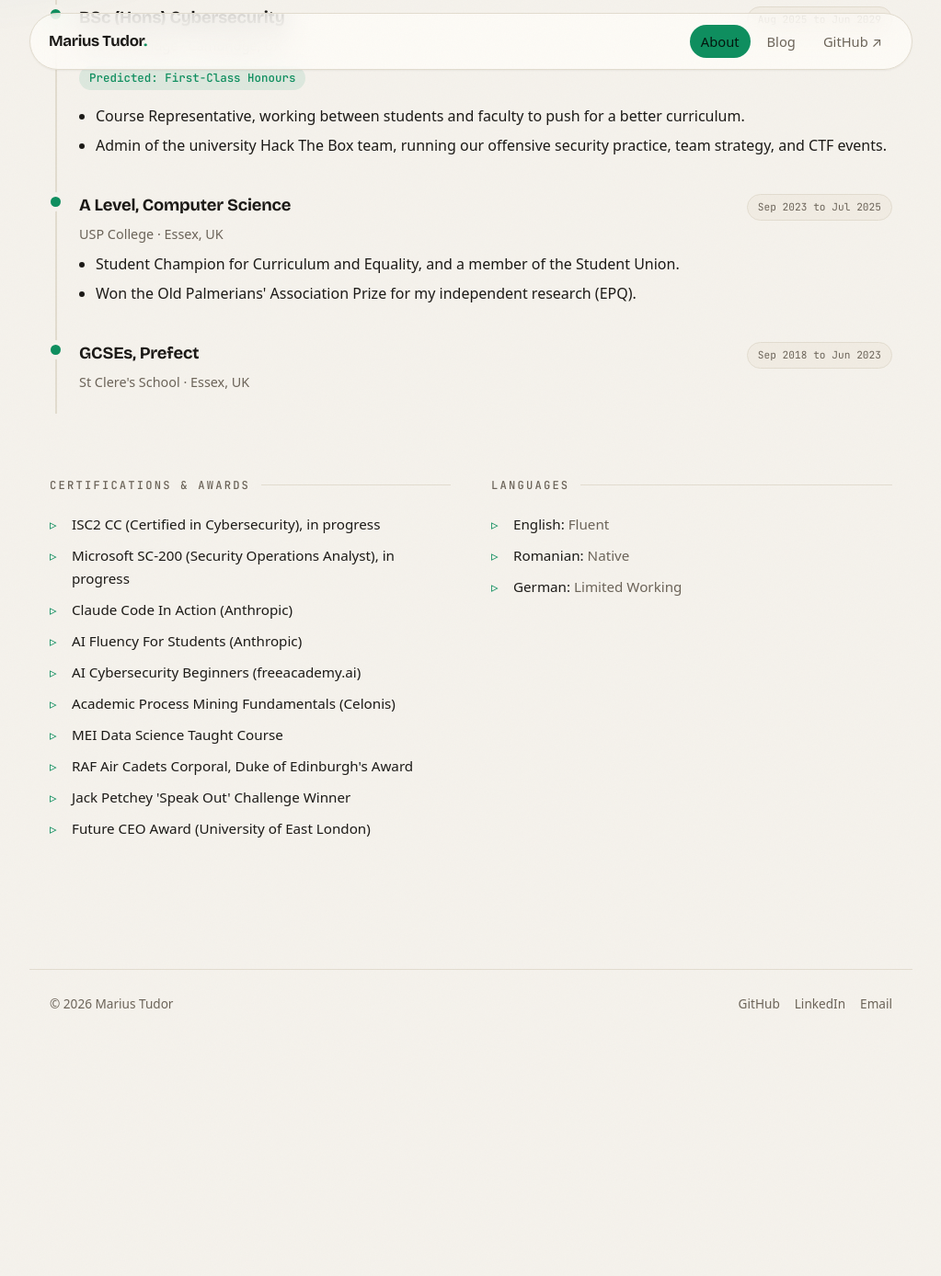
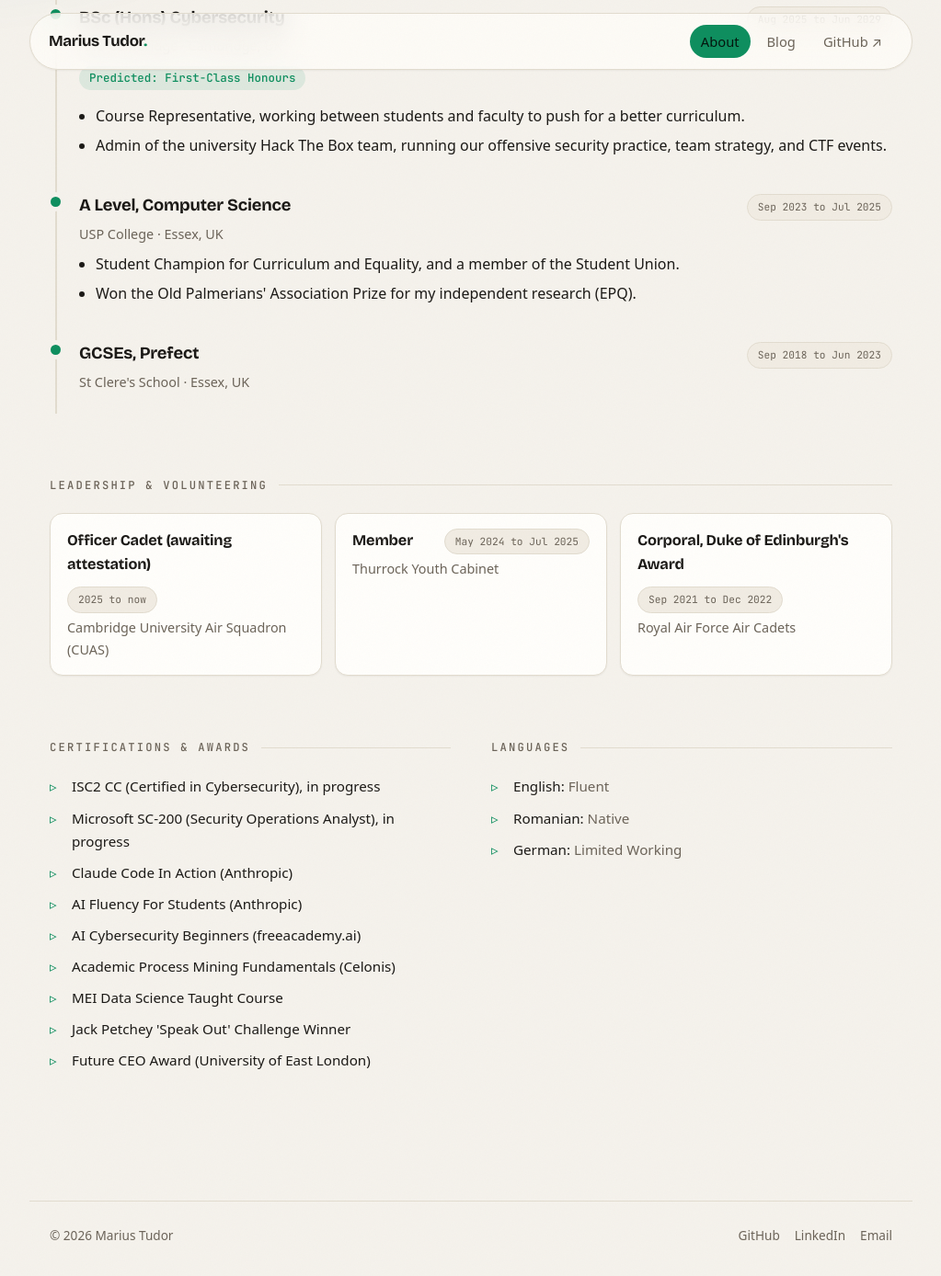
Before and after one commit to mariustudor07/mariustudor07.github.io, a Jekyll site: the page built from index.html, in a window 1280 px wide and 1400 px high, scrolled down 2819 px. Shown: the top 1388 px of the window at 92% size, without its empty margins (128-1151 px from the left). Built offline with Jekyll 4.4.1, drawn with Linux system fonts in a browser that asks for light colours; before the commit the page ends 3967 px from its top, so only the background shows below that.

Commit message:
Add Leadership & volunteering section (CUAS, Youth Cabinet, RAF Cadets)
Render a new home section from LinkedIn's volunteering; relocate RAF Air
Cadets out of the certs list to avoid duplication.

```diff
--- a/_data/content.yml
+++ b/_data/content.yml
@@ -122,9 +122,20 @@ certifications:
   - "AI Cybersecurity Beginners (freeacademy.ai)"
   - "Academic Process Mining Fundamentals (Celonis)"
   - "MEI Data Science Taught Course"
-  - "RAF Air Cadets Corporal, Duke of Edinburgh's Award"
   - "Jack Petchey 'Speak Out' Challenge Winner"
   - "Future CEO Award (University of East London)"
+
+# Leadership & volunteering (rendered on the home page).
+leadership:
+  - role: "Officer Cadet (awaiting attestation)"
+    org: "Cambridge University Air Squadron (CUAS)"
+    period: "2025 to now"
+  - role: "Member"
+    org: "Thurrock Youth Cabinet"
+    period: "May 2024 to Jul 2025"
+  - role: "Corporal, Duke of Edinburgh's Award"
+    org: "Royal Air Force Air Cadets"
+    period: "Sep 2021 to Dec 2022"
 
 languages:
   - name: "English"
--- a/assets/style.css
+++ b/assets/style.css
@@ -297,6 +297,18 @@ a:hover { text-decoration: underline; }
 .timeline-item ul { margin: 0; padding-left: 18px; color: var(--text); }
 .timeline-item li { margin: 5px 0; }
 
+/* ---------- Leadership ---------- */
+.leadership-grid { display: grid; grid-template-columns: repeat(auto-fit, minmax(250px, 1fr)); gap: 14px; }
+.lead-item {
+  border: 1px solid var(--border); border-radius: var(--radius-sm);
+  padding: 16px 18px; background: var(--surface); box-shadow: var(--shadow-sm);
+  transition: transform .14s ease, border-color .14s ease;
+}
+.lead-item:hover { transform: translateY(-2px); border-color: color-mix(in srgb, var(--accent) 40%, var(--border)); }
+.lead-head { display: flex; align-items: baseline; justify-content: space-between; gap: 10px; flex-wrap: wrap; }
+.lead-head h3 { font-family: var(--display); margin: 0; font-size: 1.02rem; font-weight: 700; letter-spacing: -0.01em; }
+.lead-org { color: var(--muted); font-size: 0.9rem; margin: 4px 0 0; }
+
 /* ---------- Two column ---------- */
 .two-col { display: grid; grid-template-columns: 1fr 1fr; gap: 44px; }
 @media (max-width: 640px) { .two-col { grid-template-columns: 1fr; gap: 28px; } }
--- a/index.html
+++ b/index.html
@@ -102,6 +102,22 @@ layout: default
     </div>
 </section>
 
+<!-- Leadership & volunteering -->
+<section class="section reveal">
+    <h2 class="section-title">Leadership &amp; volunteering</h2>
+    <div class="leadership-grid">
+        {% for l in c.leadership %}
+        <div class="lead-item">
+            <div class="lead-head">
+                <h3>{{ l.role }}</h3>
+                <span class="pill">{{ l.period }}</span>
+            </div>
+            <p class="lead-org">{{ l.org }}</p>
+        </div>
+        {% endfor %}
+    </div>
+</section>
+
 <!-- Certs + Languages -->
 <section class="section reveal two-col">
     <div>
```
